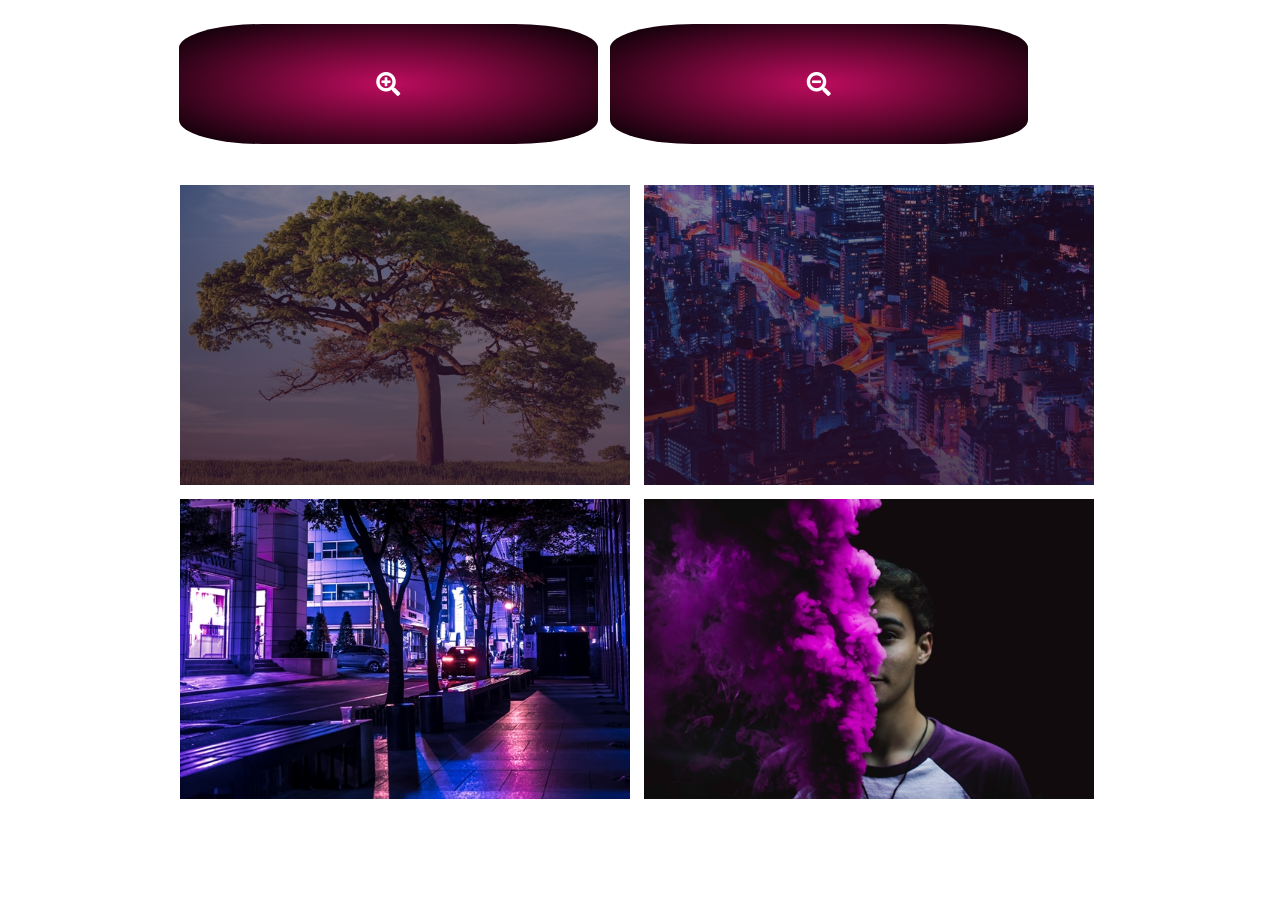
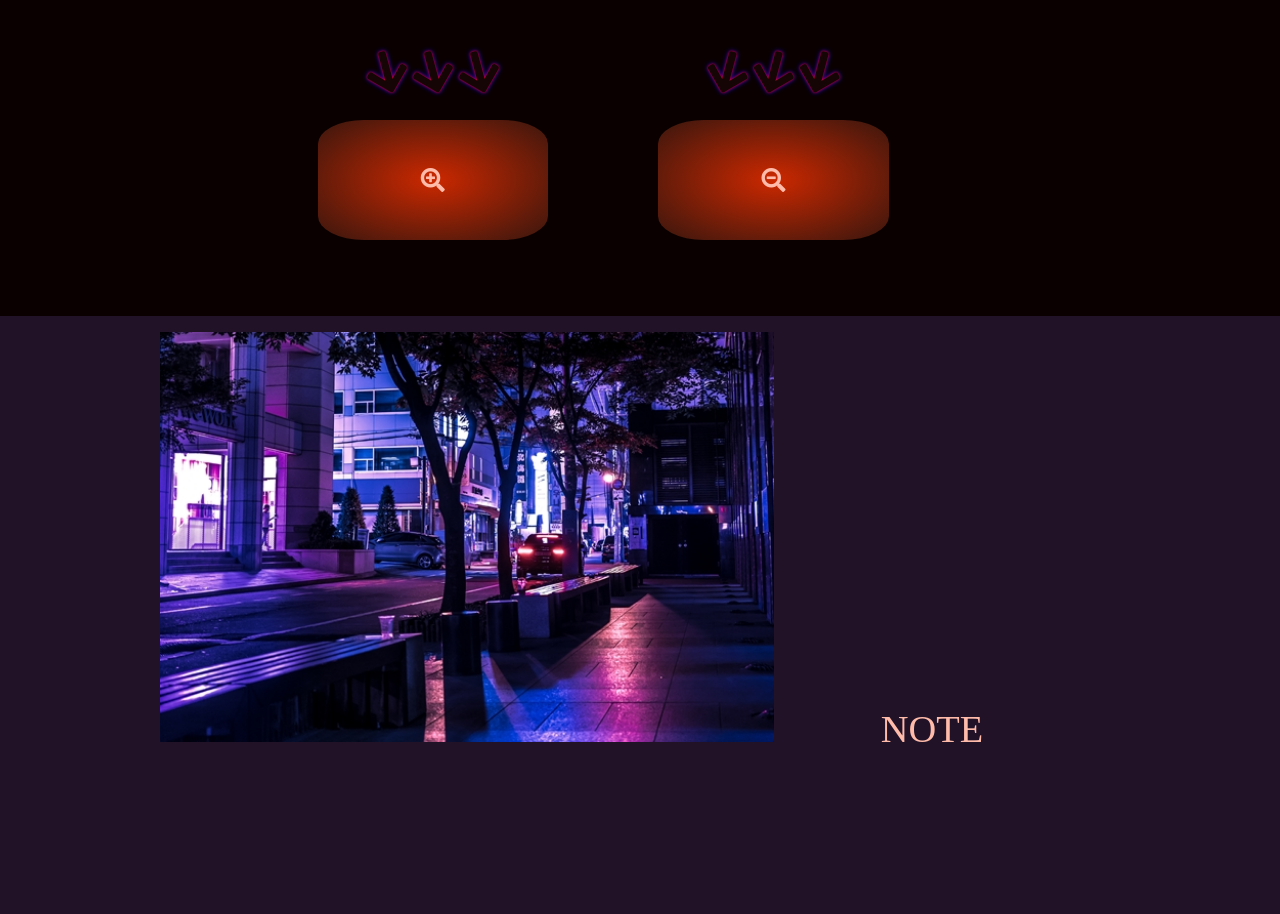
Before and after one commit to smajumd4/-de-design_systems, a plain HTML site: page index.html in a window 1280 px wide. Shown: the part 220-1134 px from the top of the page. Drawn offline with nearby package versions, Linux system fonts and the light colour scheme; a web font is replaced by a local one.

Commit message:
updates the design

```diff
--- a/css/style.css
+++ b/css/style.css
@@ -5,7 +5,8 @@
 /*********************body styles  ******************/
 /* make the bg light purple  */
 body {
-  /* background-color: #E2D6D7; */
+  /* background-color: #EFD5E3; */
+  background-color: #0A0000;
   margin: 0;
 }
 
@@ -68,59 +69,64 @@ p {
 /********************* body styles *********************/
 
 .content-wrap {
+  padding: 15vh 0;
   margin: 0 auto;
-  padding: 15vh 10vw;
   overflow: hidden;
-  max-width: 930px;
-  /* background-color: grey; */
+  width: 100vw;
 }
 
 /* images */
-
-.img-wrap {
+.img-color-wrap {
+  background-color: #211228;
+  padding-left: 2vw;
+  padding: 1vh 0;
+  margin: 5vh 0;
   min-height: 630px;
 }
+.img-wrap {
+  width: 75vw;
+  margin: auto;
+  margin-top: 1vh;
+}
 
-.img-wrap > div, .img-wrap > img {
+.img-wrap > img {
   display: inline-block;
-  max-width: 450px;
-  background-size: cover;
-  margin: 5px;
+  width: 48vw;
+  height: 32vw;
+  margin: auto;
 }
 
 .img-wrap > div {
-  width: 450px;
-  height: 300px;
-}
-
-.img-1 {
-  background: linear-gradient(rgba(42,15,45,0.5), rgba(42,15,45,0.8)), url("../images/tree.jpg") no-repeat;
-}
-
-.img-2 {
-  background: linear-gradient(rgba(42,15,45,0.5), rgba(42,15,45,0.8)), url("../images/city.jpg") no-repeat;
-}
-
-.img-wrap > img {
-  background: #ccc;
+  display: inline-block;
+  width: 24vw;
+  height: 16vw;
+  font-size: 3vw;
+  margin: auto;
+  text-align: center;
+  margin-bottom: 2vh;
+  color: #FFBBAA;
 }
 
 /* button bar */
 
-.buttons {
+.button-wrap {
   position: relative;
   height: 20vh;
-  width: 100%;
   margin: auto;
 }
+.buttons {
+  width: 52vw;
+  padding-left: 1vw;
+  top: 20%;
+  margin: 0 auto;
+}
 
-.btn {
-  background-image: radial-gradient(#be0c5e, black);
-  width: 45%;
+.elem {
+  background-image: radial-gradient(#CC2800, #38160E);
+  width: 18vw;
   height: 15vh;
   border: none;
-  color: white;
-  /* padding: 15px 28px; */
+  color: #FFBBAA;
   text-align: center;
   text-decoration: none;
   display: inline-block;
@@ -133,3 +139,35 @@ p {
   font-size: 3vh;
   line-height: 15vh;
 }
+
+.elem:first-child {
+  margin-right: 8vw;
+}
+
+/* arrow styles */
+.arrow-wrap {
+  position: relative;
+  height: 12vh;
+  margin: auto;
+}
+
+.arw {
+  background-image: none;
+}
+
+.arw > .fas {
+  cursor: default;
+  line-height: 12vh;
+  font-size: 6vh;
+  color: #160505;
+  text-shadow: 0 0 3px #FF0000, 0 0 5px #0000FF;
+}
+
+.arw:first-child > .fas {
+  transform: rotate(-15deg);
+}
+
+
+.arw:last-child > .fas {
+  transform: rotate(15deg);
+}
--- a/index.html
+++ b/index.html
@@ -8,6 +8,7 @@
     <link rel="stylesheet" href="css/style.css">
     <script src="js/script.js" type="text/javascript"></script>
     <script src="https://code.jquery.com/jquery-1.10.2.js"></script>
+    <script src="https://ajax.googleapis.com/ajax/libs/jquery/3.3.1/jquery.min.js"></script>
   </head>
 
   <body>
@@ -29,21 +30,44 @@
     </header>
 
     <div class="content-wrap">
-      <div class="buttons">
-        <div class="btn">
-          <i class="fas fa-search-plus"></i>
-        </div>
-        <div class="btn">
-          <i class="fas fa-search-minus"></i>
+      <div class="arrow-wrap">
+        <div class="buttons arrows">
+          <div class="elem arw">
+            <i class="fas fa-arrow-down"></i>
+            <i class="fas fa-arrow-down"></i>
+            <i class="fas fa-arrow-down"></i>
+          </div>
+          <div class="elem arw">
+            <i class="fas fa-arrow-down"></i>
+            <i class="fas fa-arrow-down"></i>
+            <i class="fas fa-arrow-down"></i>
+          </div>
         </div>
       </div>
 
-      <div class="img-wrap">
-        <div class="img img-1"></div>
-        <div class="img img-2"></div>
-        <img class="img img-3" src="images/road.jpg" alt="road; contrast">
-        <img class="img img-4" src="images/person.jpg" alt="person; contrast">
+      <div class="button-wrap">
+        <div class="buttons">
+          <div class="elem btn">
+            <i class="fas fa-search-plus"></i>
+          </div>
+          <div class="elem btn">
+            <i class="fas fa-search-minus"></i>
+          </div>
+        </div>
       </div>
+
+      <div class="img-color-wrap">
+        <div class="img-wrap">
+          <img class="img img-1" src="images/road.jpg" alt="road; contrast">
+          <div class="notes-1">NOTE</div>
+          <div class="notes-2">NOTE</div>
+          <img class="img img-2" src="images/person.jpg" alt="person; contrast">
+          <img class="img img-3" src="images/city.jpg" alt="city; contrast">
+          <div class="notes-1">NOTE</div>
+        </div>
+      </div>
+
+
 
     </div>
 
--- a/js/script.js
+++ b/js/script.js
@@ -15,7 +15,8 @@ window.onload = function() {
   var m = 2;
   function zoom(ind) {
     if (n===0) {
-      button[ind].style.border = "2px white solid";
+      button[ind].style.boxShadow = " 0 .4vw .8vw 0 red";
+      button[ind].style.width = "19vw";
       if (ind===0) {
         m = 0; //indicator for zoomIn
         body[0].style.cursor = "zoom-in";
@@ -29,13 +30,14 @@ window.onload = function() {
     else {
       if (m===ind) {
         button[ind].style.border = "none";
+        button[ind].style.width = "18vw";
+        button[ind].style.boxShadow = "none";
         body[0].style.cursor = "default";
         n=0;
         m=2;
       }
       else {
-        button[0].style.border = "none";
-        button[1].style.border = "none";
+        $(".btn").css({"border":"none", "width": "18vw", "height":"12vw", "box-shadow": "none"});
         n = 0;
         m = ind;
         zoom(ind);
```
